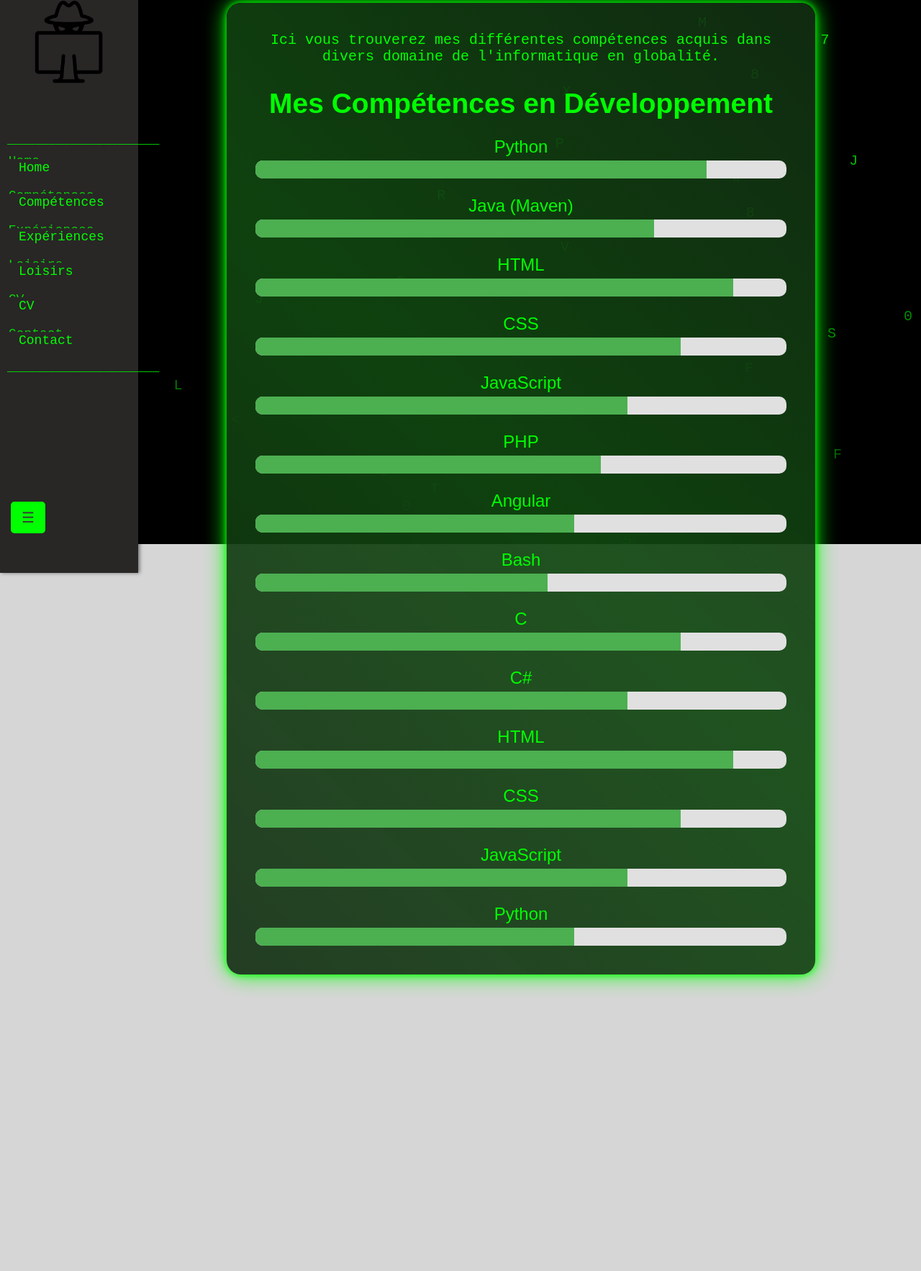
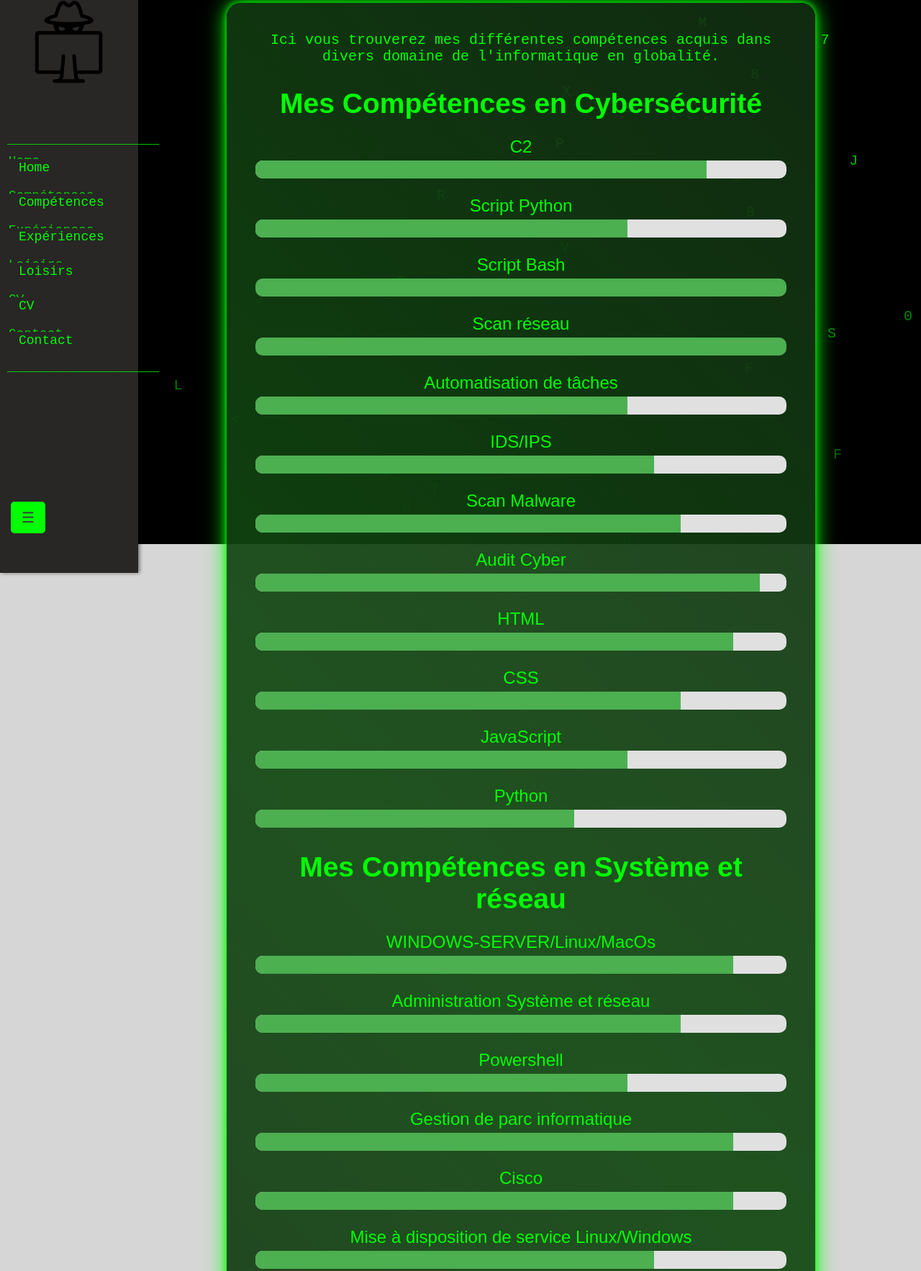
Before and after one commit to NoWa-FTN/portfolio, a plain HTML site: page competences.html in a window 1280 px wide. Shown: the part 44-1810 px from the top of the page at 72% size. Before the commit the page ends 1418 px from the top, so only its background shows below. Drawn offline with Linux system fonts and the light colour scheme.

Commit message:
fix: Page compétences

```diff
--- a/competences.html
+++ b/competences.html
@@ -34,6 +34,112 @@
         <div class="container-index">
             <p class="fade-in">Ici vous trouverez mes différentes compétences acquis dans divers domaine de l'informatique en globalité.</p>
         <div class="competences">
+            <h2>Mes Compétences en Cybersécurité</h2>
+
+            <div class="competence">
+                <p class="competence-name">C2</p>
+                <div class="progress-bar-container">
+                    <div class="progress-bar" style="width: 85%;"></div> <!-- 85% de compétence -->
+                </div>
+            </div>
+
+            <div class="competence">
+                <p class="competence-name">Script Python</p>
+                <div class="progress-bar-container">
+                    <div class="progress-bar" style="width: 70%;"></div> <!-- 75% de compétence -->
+                </div>
+            </div>
+
+            <div class="competence">
+                <p class="competence-name">Script Bash</p>
+                <div class="progress-bar-container">
+                    <div class="progress-bar" style="width: 100%;"></div> <!-- 90% de compétence -->
+                </div>
+            </div>
+
+            <div class="competence">
+                <p class="competence-name">Scan réseau</p>
+                <div class="progress-bar-container">
+                    <div class="progress-bar" style="width: 100%;"></div> <!-- 80% de compétence -->
+                </div>
+            </div>
+
+            <div class="competence">
+                <p class="competence-name">Automatisation de tâches</p>
+                <div class="progress-bar-container">
+                    <div class="progress-bar" style="width: 70%;"></div> <!-- 70% de compétence -->
+                </div>
+            </div>
+
+            <div class="competence">
+                <p class="competence-name">IDS/IPS</p>
+                <div class="progress-bar-container">
+                    <div class="progress-bar" style="width: 75%;"></div> <!-- 65% de compétence -->
+                </div>
+            </div>
+
+            <div class="competence">
+                <p class="competence-name">Scan Malware</p>
+                <div class="progress-bar-container">
+                    <div class="progress-bar" style="width: 80%;"></div> <!-- 60% de compétence -->
+                </div>
+            </div>
+
+            <div class="competence">
+                <p class="competence-name">Audit Cyber</p>
+                <div class="progress-bar-container">
+                    <div class="progress-bar" style="width: 95%;"></div> <!-- 55% de compétence -->
+                </div>
+            </div>
+        </div>
+
+        <div class="competences">
+            <h2>Mes Compétences en Système et réseau</h2>
+
+            <div class="competence">
+                <p class="competence-name">WINDOWS-SERVER/Linux/MacOs</p>
+                <div class="progress-bar-container">
+                    <div class="progress-bar" style="width: 90%;"></div> <!-- 85% de compétence -->
+                </div>
+            </div>
+
+            <div class="competence">
+                <p class="competence-name">Administration Système et réseau</p>
+                <div class="progress-bar-container">
+                    <div class="progress-bar" style="width: 80%;"></div> <!-- 75% de compétence -->
+                </div>
+            </div>
+
+            <div class="competence">
+                <p class="competence-name">Powershell</p>
+                <div class="progress-bar-container">
+                    <div class="progress-bar" style="width: 70%;"></div> <!-- 90% de compétence -->
+                </div>
+            </div>
+
+            <div class="competence">
+                <p class="competence-name">Gestion de parc informatique</p>
+                <div class="progress-bar-container">
+                    <div class="progress-bar" style="width: 90%;"></div> <!-- 80% de compétence -->
+                </div>
+            </div>
+
+            <div class="competence">
+                <p class="competence-name">Cisco</p>
+                <div class="progress-bar-container">
+                    <div class="progress-bar" style="width: 90%;"></div> <!-- 70% de compétence -->
+                </div>
+            </div>
+
+            <div class="competence">
+                <p class="competence-name">Mise à disposition de service Linux/Windows</p>
+                <div class="progress-bar-container">
+                    <div class="progress-bar" style="width: 75%;"></div> <!-- 65% de compétence -->
+                </div>
+            </div>
+        </div>
+
+        <div class="competences">
             <h2>Mes Compétences en Développement</h2>
 
             <div class="competence">
@@ -46,21 +152,21 @@
             <div class="competence">
                 <p class="competence-name">Java (Maven)</p>
                 <div class="progress-bar-container">
-                    <div class="progress-bar" style="width: 75%;"></div> <!-- 75% de compétence -->
+                    <div class="progress-bar" style="width: 40%;"></div> <!-- 75% de compétence -->
                 </div>
             </div>
 
             <div class="competence">
                 <p class="competence-name">HTML</p>
                 <div class="progress-bar-container">
-                    <div class="progress-bar" style="width: 90%;"></div> <!-- 90% de compétence -->
+                    <div class="progress-bar" style="width: 100%;"></div> <!-- 90% de compétence -->
                 </div>
             </div>
 
             <div class="competence">
                 <p class="competence-name">CSS</p>
                 <div class="progress-bar-container">
-                    <div class="progress-bar" style="width: 80%;"></div> <!-- 80% de compétence -->
+                    <div class="progress-bar" style="width: 100%;"></div> <!-- 80% de compétence -->
                 </div>
             </div>
 
@@ -74,35 +180,35 @@
             <div class="competence">
                 <p class="competence-name">PHP</p>
                 <div class="progress-bar-container">
-                    <div class="progress-bar" style="width: 65%;"></div> <!-- 65% de compétence -->
+                    <div class="progress-bar" style="width: 75%;"></div> <!-- 65% de compétence -->
                 </div>
             </div>
 
             <div class="competence">
                 <p class="competence-name">Angular</p>
                 <div class="progress-bar-container">
-                    <div class="progress-bar" style="width: 60%;"></div> <!-- 60% de compétence -->
+                    <div class="progress-bar" style="width: 70%;"></div> <!-- 60% de compétence -->
                 </div>
             </div>
 
             <div class="competence">
                 <p class="competence-name">Bash</p>
                 <div class="progress-bar-container">
-                    <div class="progress-bar" style="width: 55%;"></div> <!-- 55% de compétence -->
+                    <div class="progress-bar" style="width: 95%;"></div> <!-- 55% de compétence -->
                 </div>
             </div>
 
             <div class="competence">
                 <p class="competence-name">C</p>
                 <div class="progress-bar-container">
-                    <div class="progress-bar" style="width: 80%;"></div> <!-- 80% de compétence -->
+                    <div class="progress-bar" style="width: 50%;"></div> <!-- 80% de compétence -->
                 </div>
             </div>
 
             <div class="competence">
                 <p class="competence-name">C#</p>
                 <div class="progress-bar-container">
-                    <div class="progress-bar" style="width: 70%;"></div> <!-- 70% de compétence -->
+                    <div class="progress-bar" style="width: 60%;"></div> <!-- 70% de compétence -->
                 </div>
             </div>
         </div>
```
